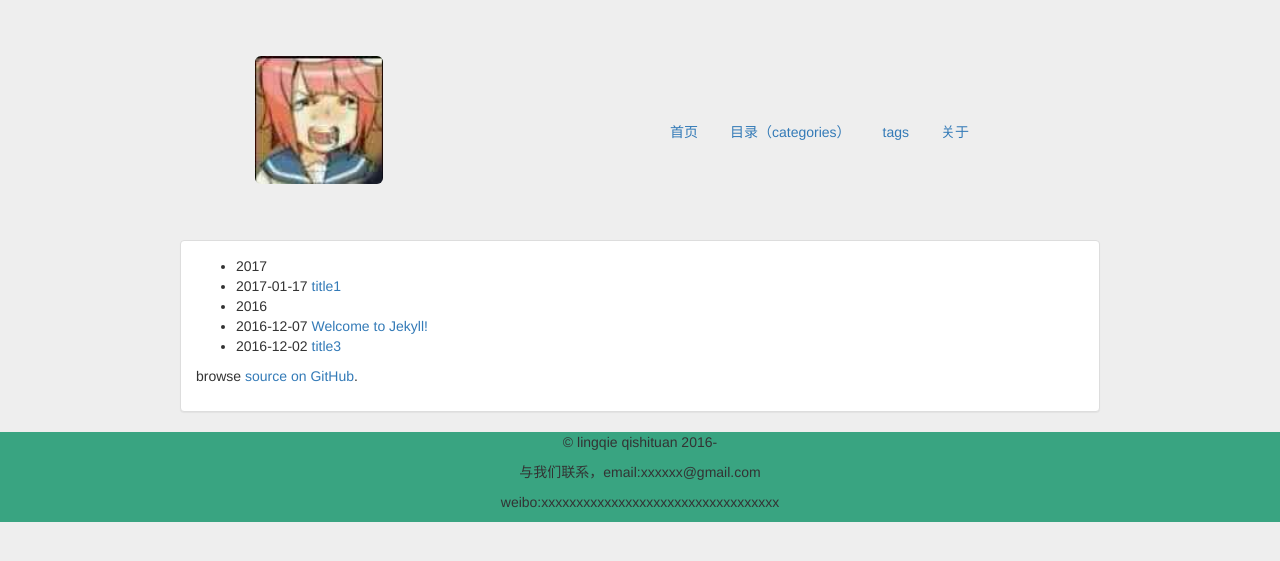
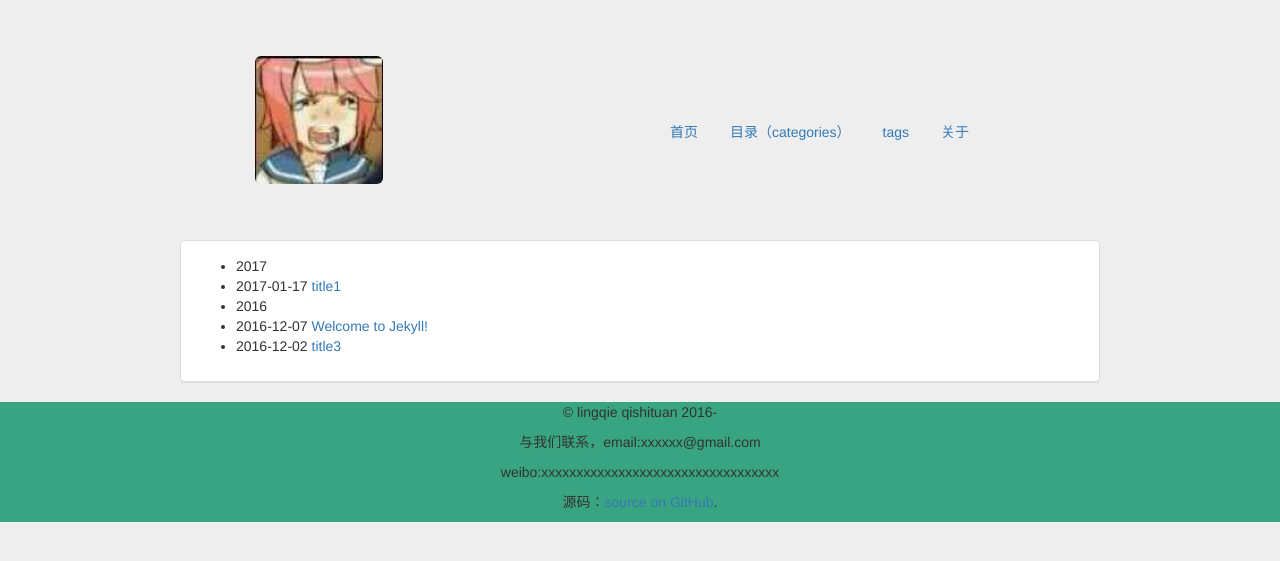
Before and after one commit to lingqie/lingqie.github.io, a Jekyll site: the page built from index.md, in a window 1280 px wide. Shown: the top 561 px of the page. Built offline with Jekyll 4.4.1, drawn with Linux system fonts in a browser that asks for light colours; some of the changed lines change nothing that is shown.

Commit message:
move link to footer

```diff
--- a/_config.yml
+++ b/_config.yml
@@ -1,9 +1,10 @@
-title: Your awesome title
-email: your-email@domain.com
-description: > # this means to ignore newlines until "baseurl:"
-  Write an awesome description for your new site here. You can edit this
-  line in _config.yml. It will appear in your document head meta (for
-  Google search results) and in your feed.xml site description.
+title: 零切骑士团驻地
+author: 箭亡（yabou）
+
+description: 零切骑士团们的博客
+github_username: lingqie
+github_site_repo: lingqie/lingqie.github.io
+
 baseurl: "" # the subpath of your site, e.g. /blog
 url: "https://lingqie.github.io/" # the base hostname & protocol for your site, e.g. http://example.com
 
--- a/_includes/footer.html
+++ b/_includes/footer.html
@@ -3,5 +3,6 @@
         <p>&copy; lingqie qishituan 2016-</p>
         <p>与我们联系，email:xxxxxx@gmail.com</p>
         <p>weibo:xxxxxxxxxxxxxxxxxxxxxxxxxxxxxxxxxx</p>
+        <p>源码：<a href="https://github.com/{{ site.github_site_repo }}" target="_blank">source on GitHub</a>.</p>
     </div>
 </footer>
--- a/_layouts/index.html
+++ b/_layouts/index.html
@@ -19,7 +19,3 @@ layout: default
         </li>
     {% endfor %}
   </ul>
-  <div>
-  <p>browse <a href="https://github.com/{{ site.github_site_repo }}" target="_blank">source on GitHub</a>.</p>
-
-  </div>
```
Also changed, not shown: README.md (added).
